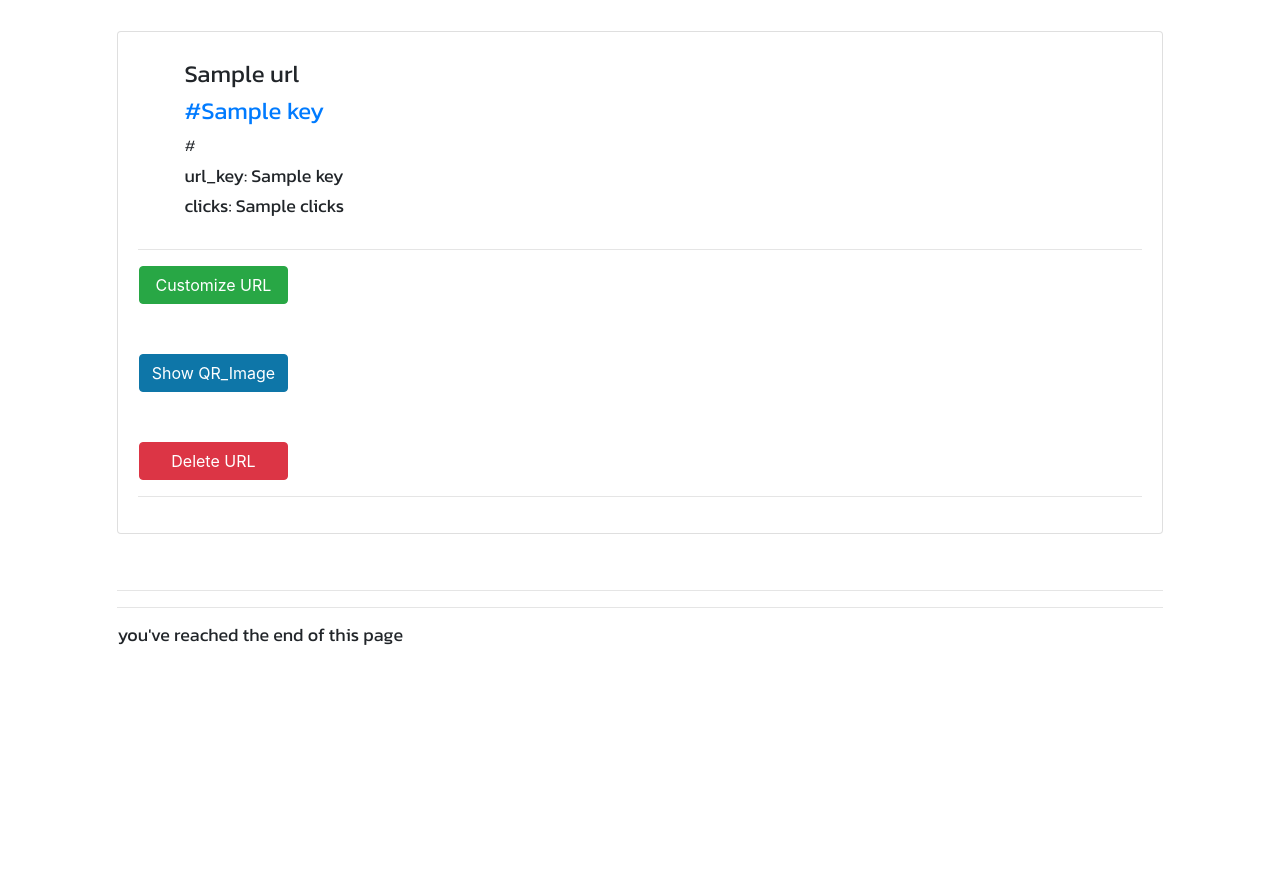
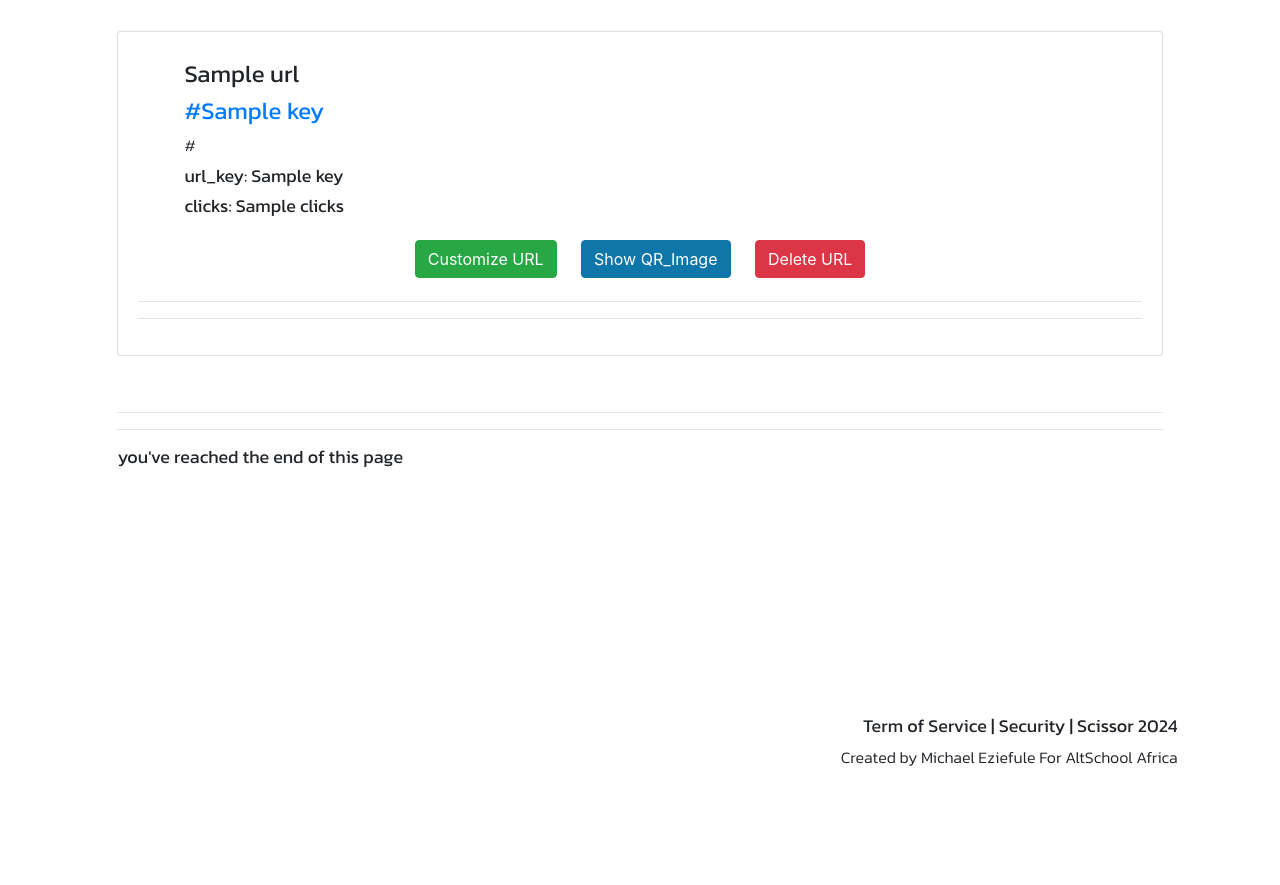
Before and after one commit to mike-eziefule/ezzy_scissor_app, a FastAPI app: template templates/dashboard.html in a window 1280 px wide. Shown: the part 536-1421 px from the top of the page. After the commit the page ends 1302 px from the top, so only its background shows below. Run offline with FastAPI, Linux system fonts and the light colour scheme; the template is opened without the code that fills it: most values are stand-ins (such as "Sample title", 1, 10 or a date in 2020); some libraries are stand-ins or nearby versions; some web fonts are replaced.

Commit message:
button css

```diff
--- a/templates/dashboard.html
+++ b/templates/dashboard.html
@@ -45,10 +45,7 @@
                     </div>
                 </div>
             </div>
-            <hr class="orb-divider"></hr>
-
-            <div class="">
-                <div class="column">
+            <div class="btn col">
                 <button
                 onclick="window.location.href='/customize/{{url.key}}'"
                 type="button"
@@ -70,15 +67,16 @@
                     Delete URL
                 </button>
             </div>
-            </div>
             <hr class="orb-divider"></hr>
+
+            <hr class="orb-divider">
             {% endfor %}
         </div>
     </div>
 
     <div class="card-body"></div>
-    <hr class="orb-divider"></hr>
-    <hr class="orb-divider"></hr>
+    <hr class="orb-divider"/>
+    <hr class="orb-divider">
     <div class=""><h4>you've reached the end of this page</h4></div>
 
 </div>
```
Lines whose indentation alone changed are shown as unchanged.
